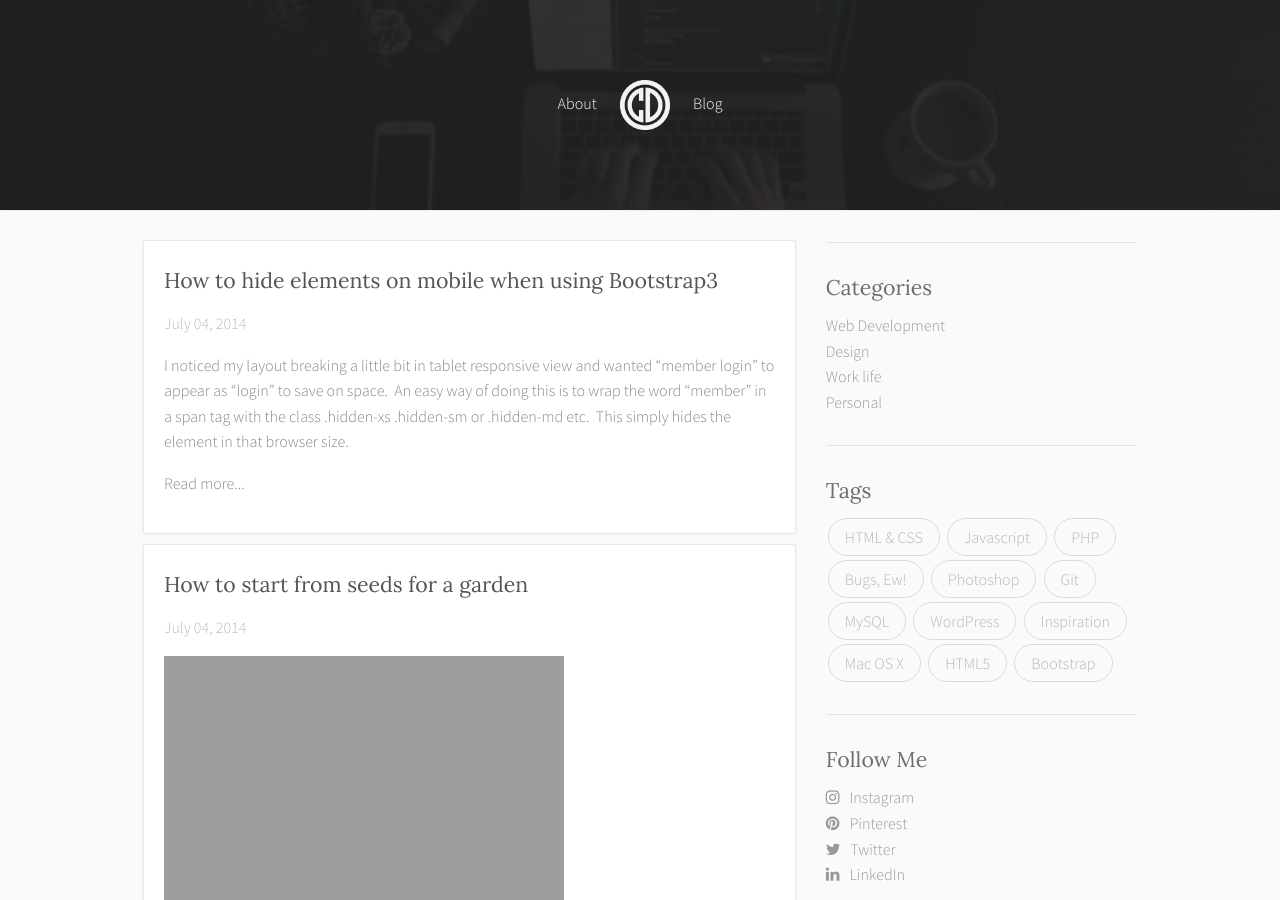
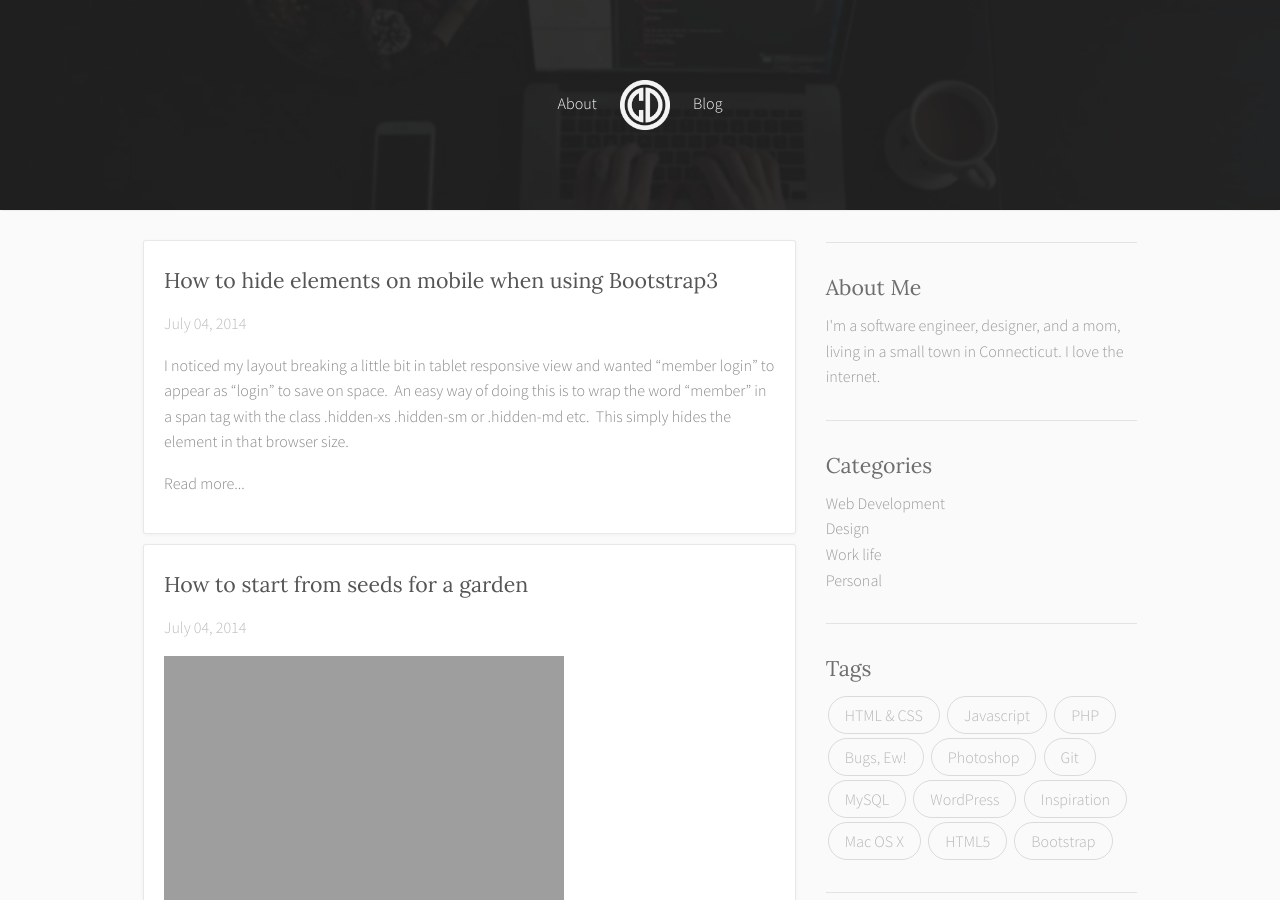
Before and after one commit to iamchristinabot/iamchristinabot.github.io, a Jekyll site: the page built from blog/index.html, in a window 1280 px wide and 900 px high. Built offline with Jekyll 4.4.1, drawn with Linux system fonts in a browser that asks for light colours; nearby versions of some CDN libraries; the list of posts is cut into pages by our own code.

Commit message:
Add about section to sidebar

```diff
--- /dev/null
+++ b/_includes/post-sidebar-about.html
@@ -0,0 +1,3 @@
+<h4>About Me</h4>
+
+<p>I'm a software engineer, designer, and a mom, living in a small town in Connecticut. I love the internet.</p>
--- a/_includes/post-sidebar.html
+++ b/_includes/post-sidebar.html
@@ -1,4 +1,9 @@
 <div class="sidebar">
+
+  {% if page.sidebar-about == true %}
+    <hr>
+    {% include post-sidebar-about.html %}
+  {% endif %}
 
   {% if page.sidebar-categories == true %}
     <hr>
--- a/blog/design/index.html
+++ b/blog/design/index.html
@@ -4,4 +4,5 @@ title: Design
 category: Design
 sidebar-categories: true
 sidebar-tags: true
+sidebar-about: true
 ---
--- a/blog/index.html
+++ b/blog/index.html
@@ -4,6 +4,7 @@ title: Blog
 header: true
 sidebar-categories: true
 sidebar-tags: true
+sidebar-about: true
 ---
 
 <div id="posts">
--- a/blog/personal/index.html
+++ b/blog/personal/index.html
@@ -4,4 +4,5 @@ title: Personal
 category: Personal
 sidebar-categories: true
 sidebar-tags: true
+sidebar-about: true
 ---
--- a/blog/web-development/index.html
+++ b/blog/web-development/index.html
@@ -4,4 +4,5 @@ title: Web Development
 category: Web Development
 sidebar-categories: true
 sidebar-tags: true
+sidebar-about: true
 ---
--- a/blog/work-life/index.html
+++ b/blog/work-life/index.html
@@ -4,4 +4,5 @@ title: Work Life
 category: Work Life
 sidebar-categories: true
 sidebar-tags: true
+sidebar-about: true
 ---
```
